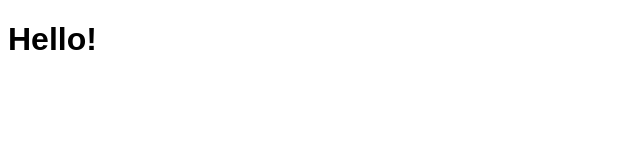
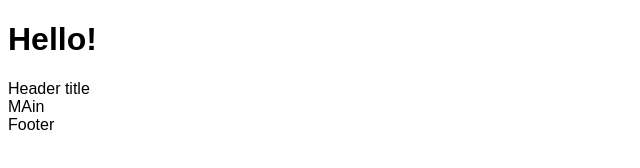
Before and after one commit to Shamsiddinkhon/my_first_repo, a plain HTML site: page index.html in a window 1280 px wide. Shown: the whole page, without its empty margins (0-640 px from the left). Drawn offline with Linux system fonts and the light colour scheme.

Commit message:
First HTML test

```diff
--- a/index.html
+++ b/index.html
@@ -8,5 +8,8 @@
 </head>
 <body>
     <h1>Hello!</h1>
+    <Header>Header title</Header>
+    <main>MAin</main>
+    <footer>Footer</footer>
 </body>
 </html>
```
Also changed, not shown: links.txt, 1 other file.
